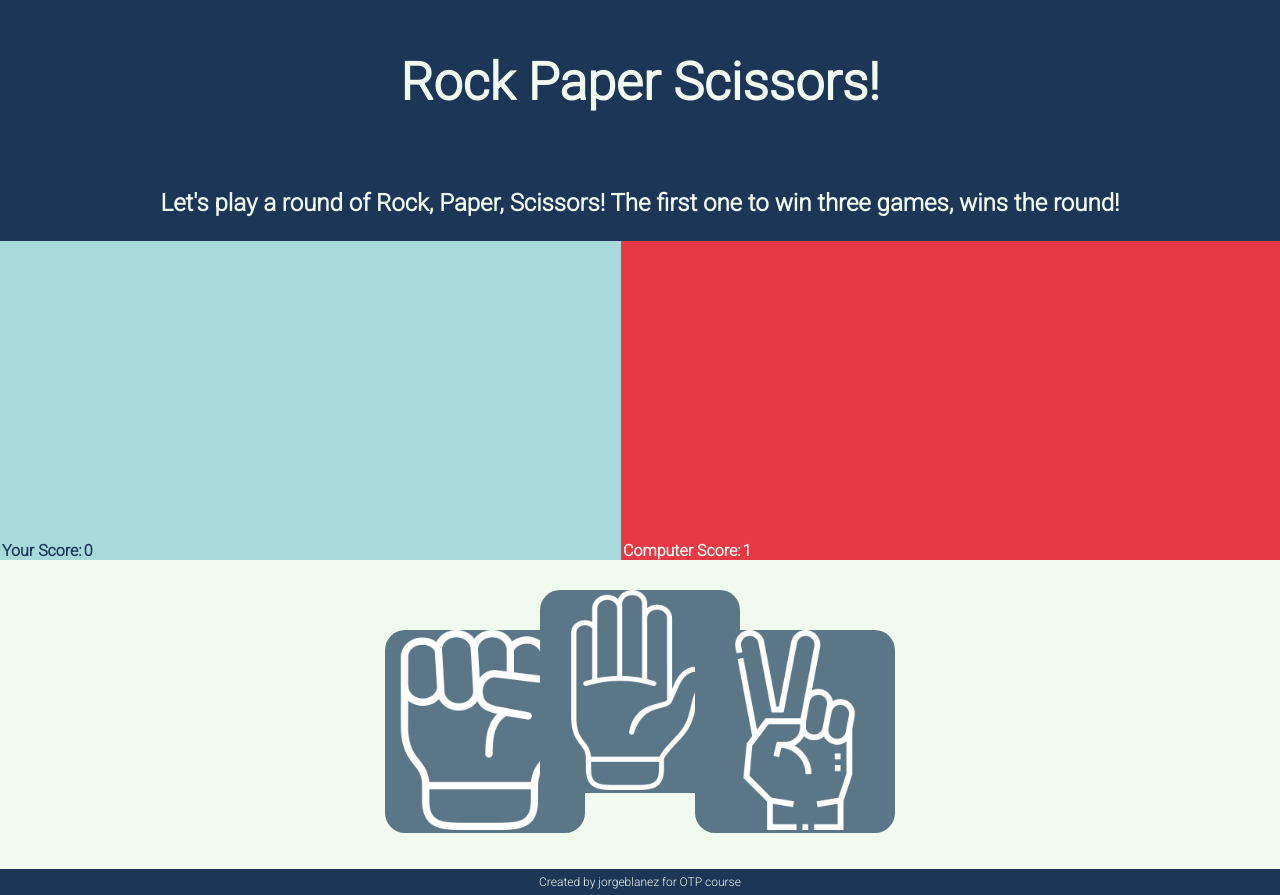
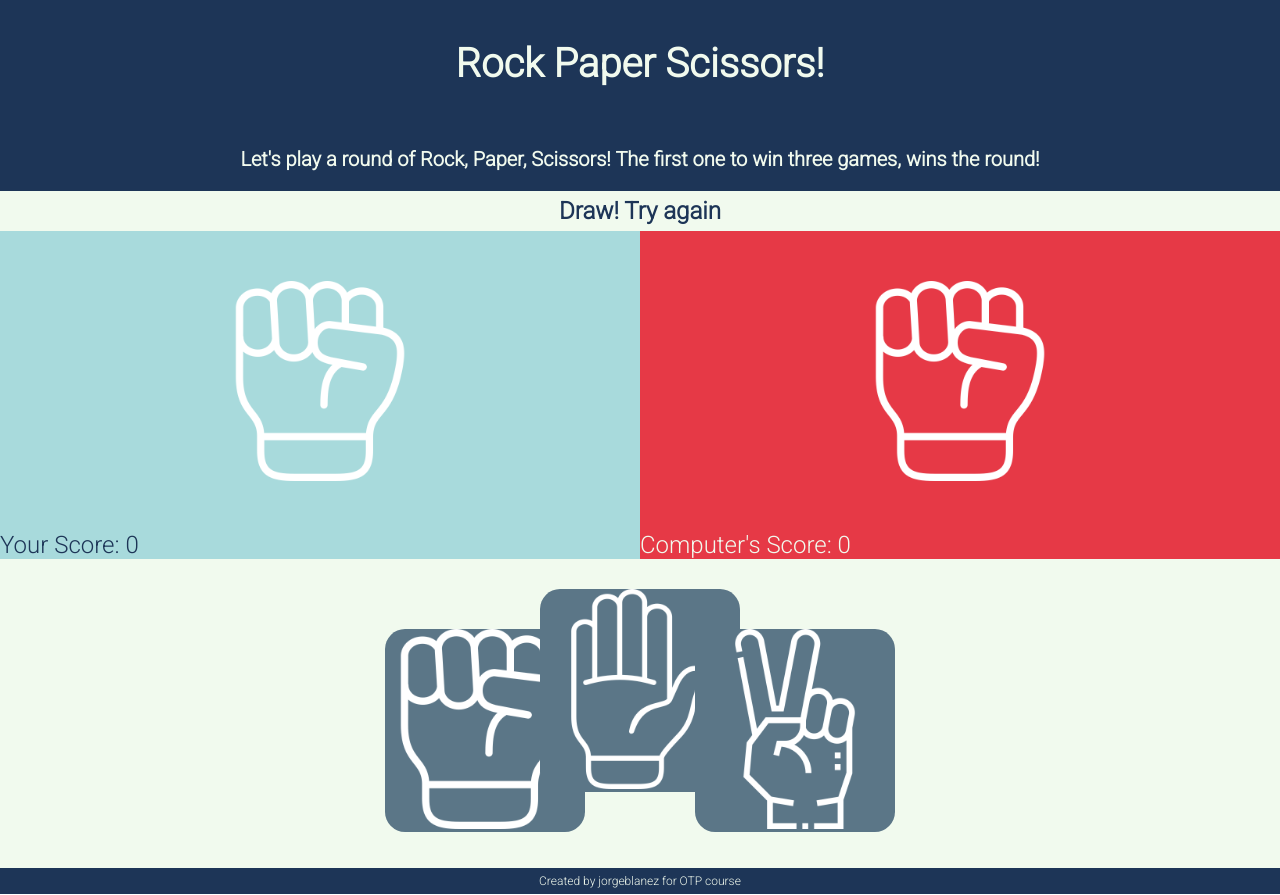
Before and after one commit to jorgeblanez/rock-paper-scissors, a plain HTML site: page index.html in a window 1280 px wide. Both pictures are taken after a click on the button 485 px from the left and 731 px from the top of the page. Drawn offline with Linux system fonts and the light colour scheme.

Commit message:
Add DOM manipulation and score count
This commit adds the DOM manipulations for showing the player and the
computer's choices, as well as the score count for both.

```diff
--- a/index.html
+++ b/index.html
@@ -14,13 +14,18 @@
         <p id="title">Rock Paper Scissors!</p>
         <p id="explanation">Let's play a round of Rock, Paper, Scissors! The first one to win three games, wins the round!</p>
     </div>
+
+    <div id="result"></div>
+
     <div id="gameSpace">
         <div id="player">
-            <div class="score">Your Score: </div>
         </div>
         <div id="computer">
-            <div class="score">Computer Score: </div>
         </div>
+    </div>
+    <div id="scoreSpace">
+        <div id="playerScore"></div>
+        <div id="computerScore"></div>
     </div>
     <div id="playerChoice">
         <button id="rock"><img src="Icons/fist.png" alt="rock"></button>
--- a/script.js
+++ b/script.js
@@ -23,6 +23,32 @@ function getPlayerChoice(event){
 
 }
 
+//This function manipulates the DOM to show both player and computer choices on screen:
+function manipulateDom(player,computer){
+
+    if (player === "rock"){
+        playerImage.src = "Icons/fist.png";
+    }
+    else if (player === "paper"){
+        playerImage.src = "Icons/hand-palm.png";
+    }
+    else{
+        playerImage.src = "Icons/peace.png";
+    }
+
+    if (computer === "rock"){
+        computerImage.src = "Icons/fist.png";
+    }
+    else if (computer === "paper"){
+        computerImage.src = "Icons/hand-palm.png";
+    }
+    else{
+        computerImage.src = "Icons/peace.png";
+    }
+
+
+}
+
 //Create function to play a round of Rock Paper Scissors,
 //that receive playerSelection and computerSelection
 //and return the result (win/lose/draw + winningSelection beats losingSelection)
@@ -30,13 +56,10 @@ function getPlayerChoice(event){
 function playRound(playerChoice,computerChoice){
     let result;
 
-    //Manipulate DOM to appear both player and computer choices
-
     if (playerChoice === computerChoice){
-
+        result = "Draw! Try again"
     }
-
-    if (playerChoice === "rock" && computerChoice ==="scissors"){
+    else if (playerChoice === "rock" && computerChoice ==="scissors"){
         playerCount++;
         result = "You won! Rock beats Scissors!";
     }
@@ -60,24 +83,22 @@ function playRound(playerChoice,computerChoice){
         computerCount++;
         result = "You lost! Rock beats Scissors!";
     }
+    resultContainer.textContent = result;
+    playerScore.textContent ="Your Score: " + playerCount;
+    computerScore.textContent = "Computer's Score: " + computerCount;
 
-    playerScore.textContent = playerCount;
-    computerScore.textContent = computerCount;
+    manipulateDom(playerChoice,computerChoice);
 }
 
 //This function reset the scores for players to be able play again
 function resetGame(){
     //set player score to 0
     playerCount = 0;
-    playerScore.classList.add('content');
-    playerScore.textContent = playerCount;
-    playerContainer.appendChild(playerScore);
+    playerScore.textContent ="Your Score: " + playerCount;
 
     //set computer score to 0
     computerCount = 0;
-    computerScore.classList.add('content');
-    computerScore.textContent = computerCount;
-    computerContainer.appendChild(computerScore);
+    computerScore.textContent = "Computer's Score: " + computerCount;
 }
 
 function keepScore(){
@@ -86,17 +107,19 @@ function keepScore(){
 
 const playerContainer = document.querySelector('#player');
 const computerContainer = document.querySelector('#computer');
-let playerScore = document.createElement('div');
-let computerScore = document.createElement('div');
+const resultContainer = document.querySelector('#result');
+
+let playerScore = document.getElementById("playerScore");
+let computerScore = document.getElementById("computerScore");
+
+const playerImage = document.createElement("img");
+const computerImage =document.createElement("img");
+
 
 resetGame();
-
+playerContainer.appendChild(playerImage);
+computerContainer.appendChild(computerImage);
 let btns = document.querySelectorAll('#rock, #paper, #scissors');
 for(btn of btns){
     playerChoice = btn.addEventListener('click',getPlayerChoice)
 }
-
-
-
-
-;
--- a/style.css
+++ b/style.css
@@ -52,16 +52,16 @@ button{
     flex-direction: column;
     background-color: #1D3557;
     color: #F1FAEE;
+}
+
+#title{
+    font-size: 40px;
+    font-weight: bolder;
 
 }
 
-#title{
-    font-size: 52px;
-    font-weight: bolder;
-}
-
 #explanation{
-    font-size: 24px;
+    font-size: 20px;
     font-weight: bold;
 }
 
@@ -82,16 +82,40 @@ button{
 #player{
     background-color: #A8DADC;
     display: flex;
-    padding-top: 300px;
+    height: 300px;
+    align-items: center;
+    justify-content: center;
     flex-grow: 1;
 }
+
+#playerScore{
+    background-color: #A8DADC;
+    color: #1D3557;
+    font-size: 24px;
+    display: flex;
+    flex-grow: 1;
+    width: 300px;
+}
+
 #computer{
     background-color: #E63946;
     display: flex;
-    padding-top:300px;
+    align-items: center;
+    justify-content: center;
+    height: 300px;
     flex-grow: 1;
 }
-#gameSpace{
+
+#computerScore{
+    background-color: #E63946;
+    color: #F1FAEE;
+    font-size: 24px;
+    display: flex;
+    flex-grow: 1;
+    width: 300px;
+}
+#gameSpace,
+#scoreSpace{
     display:flex;
 }
 
@@ -135,3 +159,14 @@ button{
 #computer .content{
     color: #F1FAEE;
 }
+
+#result{
+    display: flex;
+    background-color: #F1FAEE;
+    color:#1D3557;
+    font-size: 24px;
+    font-weight: bolder;
+    height: 40px;
+    align-items: center;
+    justify-content: center;
+}
```
